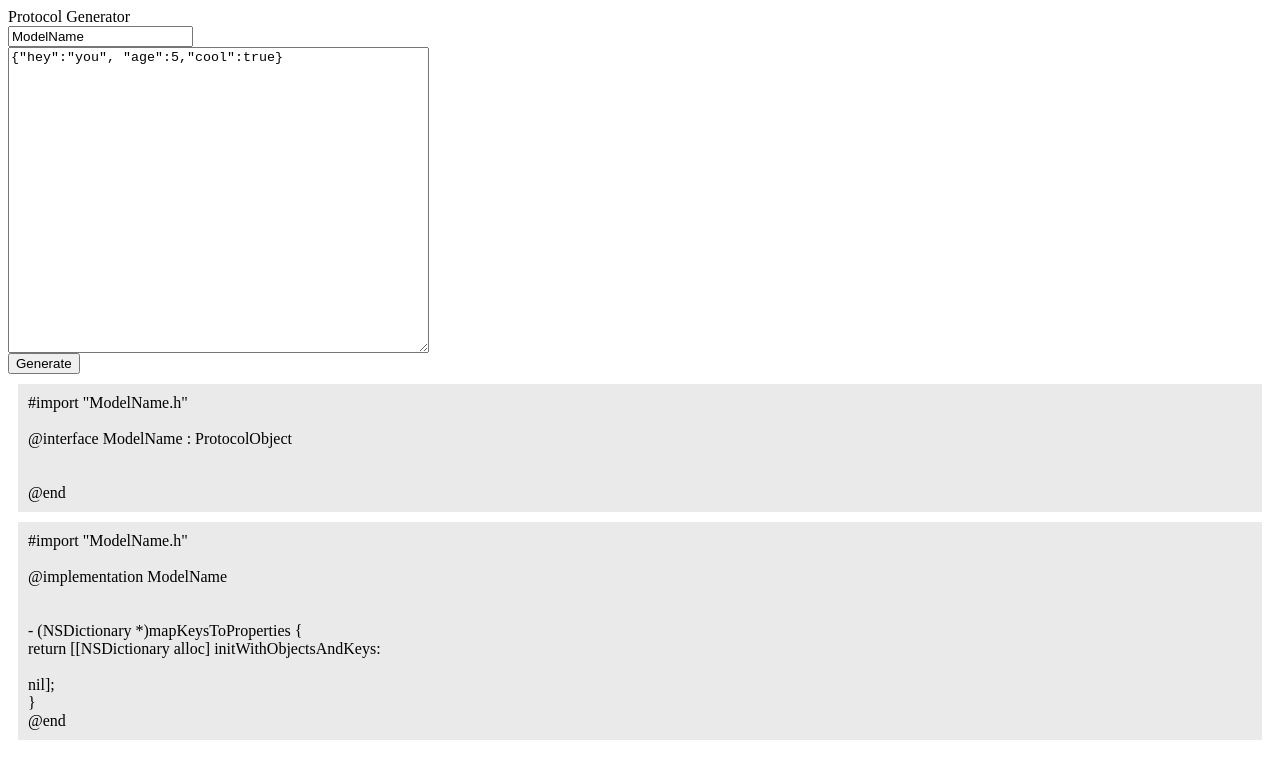
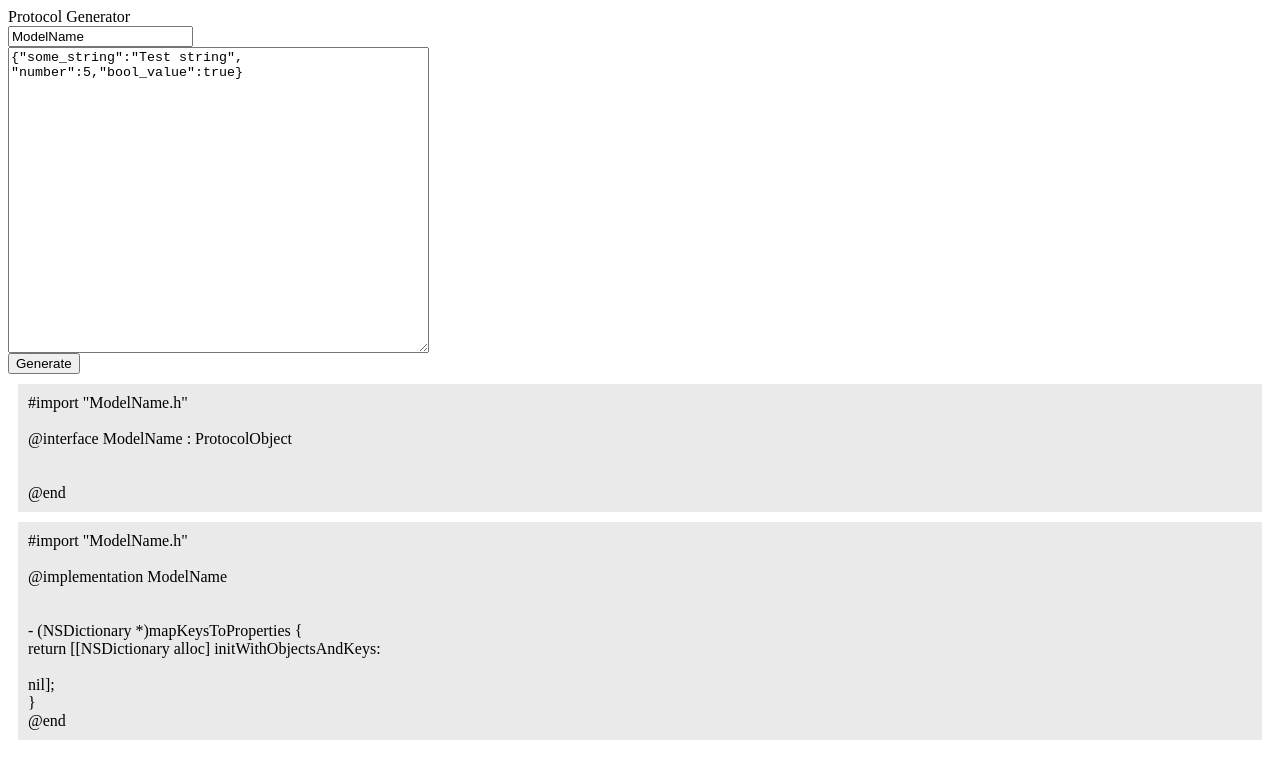
Before and after one commit to joshdholtz/Protocol-Android, a plain HTML site: page index.html in a window 1280 px wide. Drawn offline with Linux system fonts and the light colour scheme.

Commit message:
Committing sample update

```diff
--- a/index.html
+++ b/index.html
@@ -151,7 +151,7 @@
 
 				this.modelName = ko.observable("ModelName");
 
-				this.json = ko.observable('{"hey":"you", "age":5,"cool":true}');
+				this.json = ko.observable('{"some_string":"Test string", "number":5,"bool_value":true}');
 				this.jsonObject = ko.observableArray();
 
 				this.generate = function() {
```
